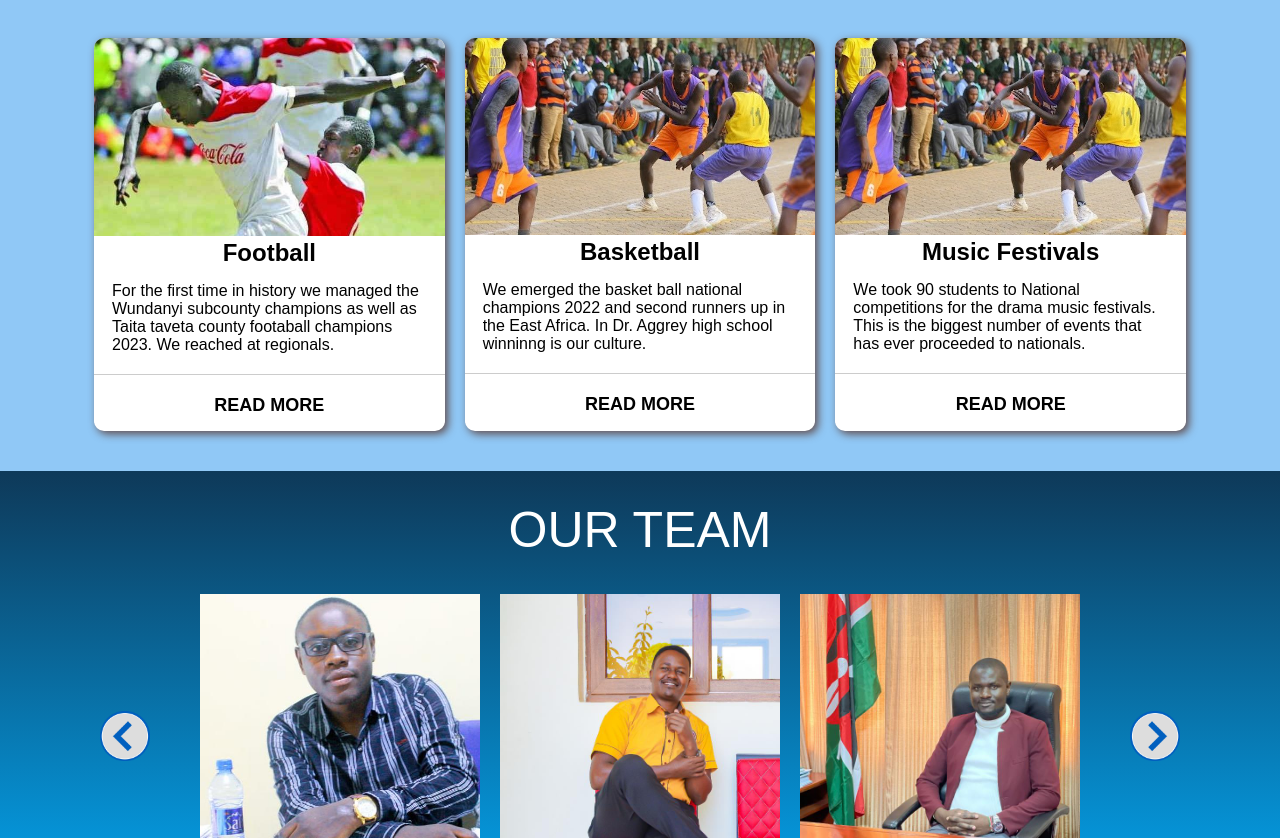
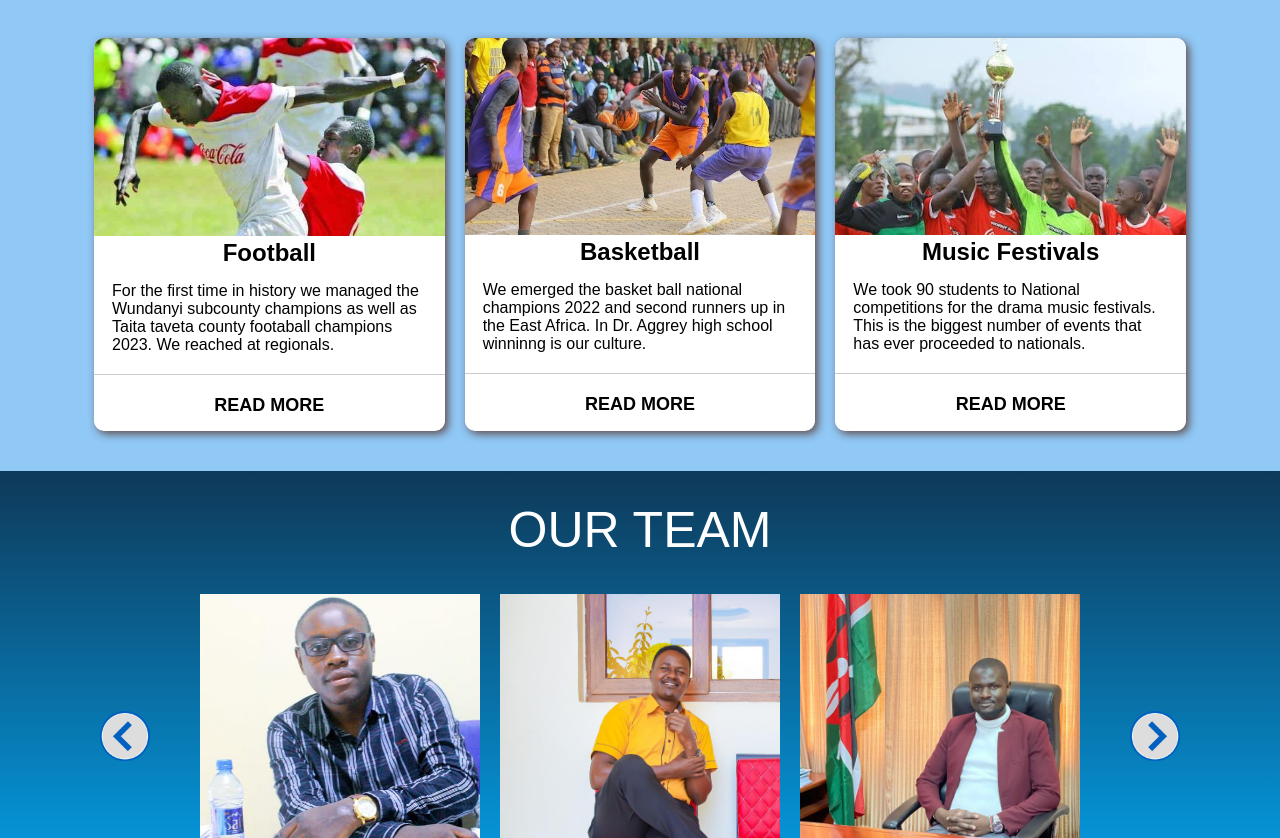
Before and after one commit to titus2023/DR_AGGREY_HIGH_SCHOOL.github.io, a plain HTML site: page index.html in a window 1280 px wide. Shown: the part 2880-3718 px from the top of the page. Drawn offline with nearby package versions, Linux system fonts and the light colour scheme.

Commit message:
Update index.html

```diff
--- a/index.html
+++ b/index.html
@@ -174,7 +174,7 @@ In Dr. Aggrey high school winninng is our culture.</p>
 </div>
 
 <div>
-    <img src="img/basketball.jpg">
+    <img src="Img/music festvals.jpg">
 <h2>Music Festivals</h2>
 <p>We took 90 students to National competitions for the drama music festivals.
 This is the biggest number of events that has ever proceeded to nationals.</p>
```
